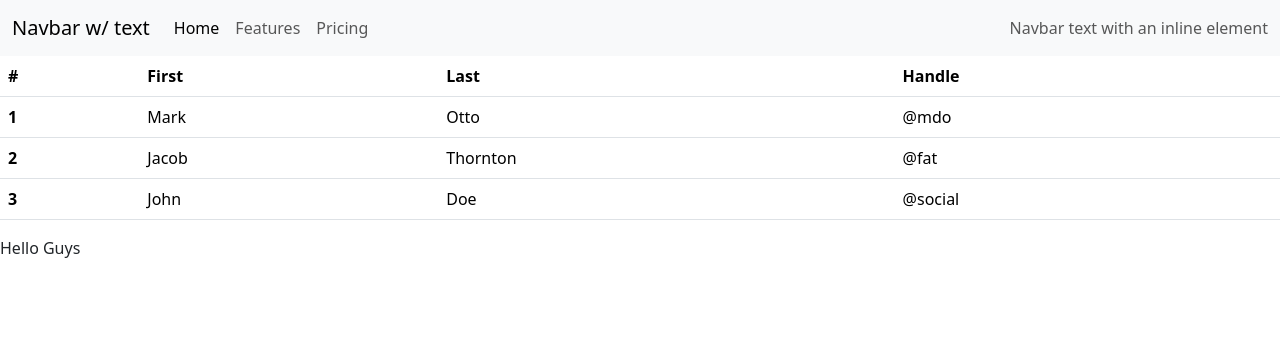
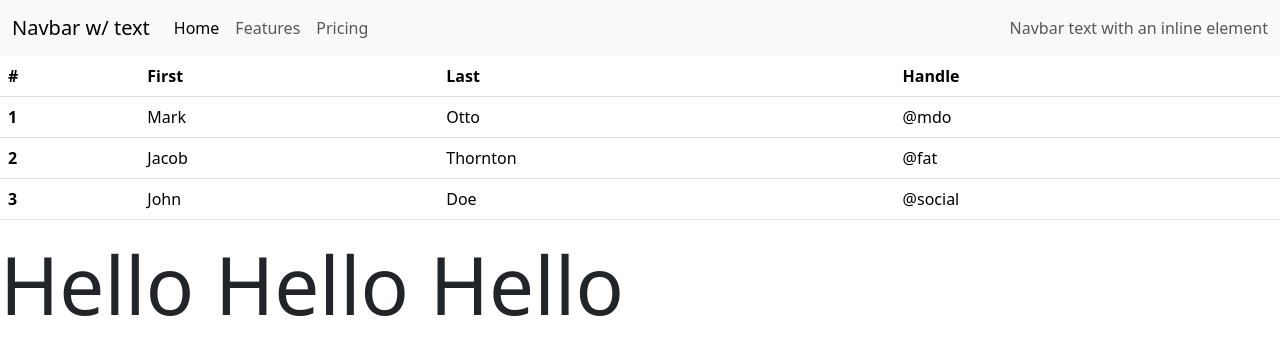
Before and after one commit to sagong0/colla, a plain HTML site: page index.html in a window 1280 px wide. Drawn offline with nearby package versions, Linux system fonts and the light colour scheme.

Commit message:
change heading to hello hello hello

```diff
--- a/index.html
+++ b/index.html
@@ -63,7 +63,7 @@
           </tr>
         </tbody>
       </table>
-    Hello Guys
+    <h1 class="display-1">Hello Hello Hello</h1>
     <script src="https://cdn.jsdelivr.net/npm/bootstrap@5.3.5/dist/js/bootstrap.bundle.min.js" integrity="sha384-k6d4wzSIapyDyv1kpU366/PK5hCdSbCRGRCMv+eplOQJWyd1fbcAu9OCUj5zNLiq" crossorigin="anonymous"></script>
 </body>
 
```
